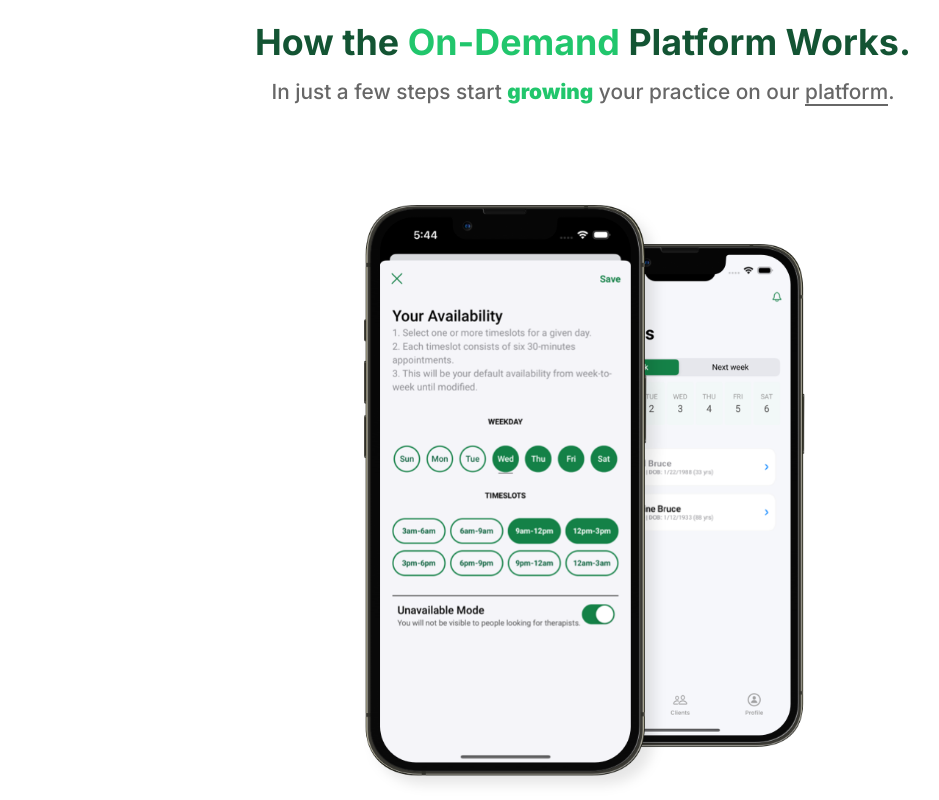
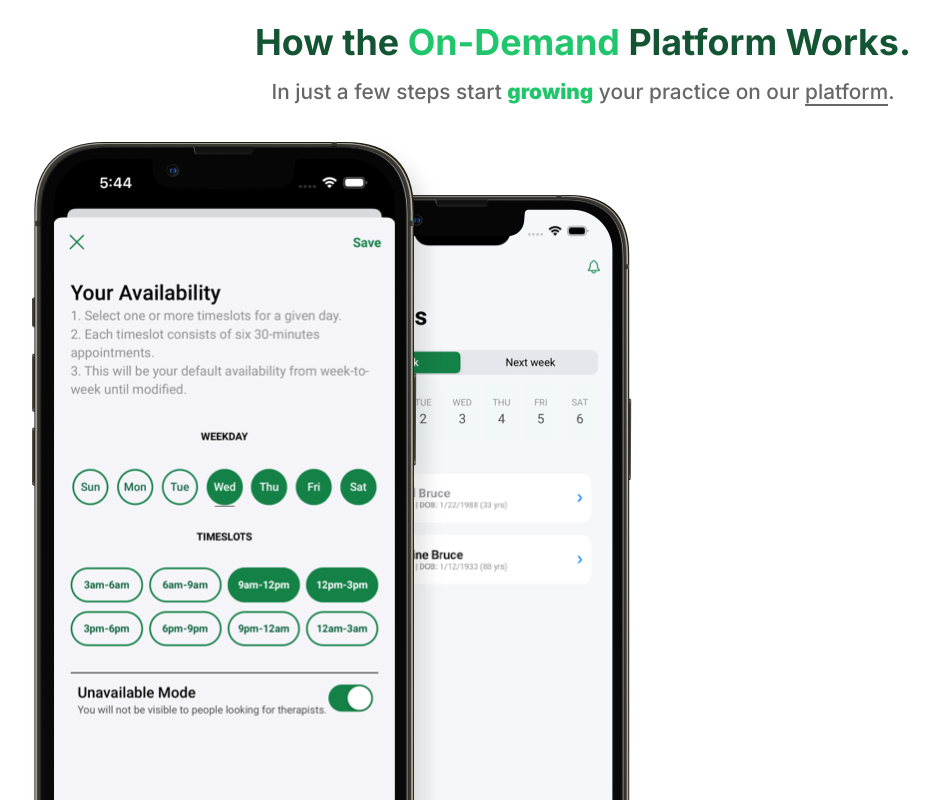
Before and after one commit to ZenSpaceApp/zenspace-website, a Next.js app: page /therapists in a window 1280 px wide. Shown: the part 3420-4220 px from the top of the page, without its empty margins (51-990 px from the left). Built offline with nearby package versions, Linux system fonts and the light colour scheme.

Commit message:
Changed heading and subheading for ZenNotes section

```diff
--- a/app/therapists/page.tsx
+++ b/app/therapists/page.tsx
@@ -118,10 +118,9 @@ const AIEfficiency = () => {
   return (
     <div className='section bg-half-170' id="ai-efficiency">
       <div className='container '>
-        <h2 className='u-textcenter bold-accent'>AI-Powered Efficiency.</h2>
+        <h2 className='u-textcenter bold-accent'>Agentic Clinical Intelligence (ACI).</h2>
         <div className='subhead u-textcenter'>
-          Our advanced AI features, powered by ChatGPT, streamline your workflow
-          by generating and summarizing therapy notes.
+          Stop reliving your sessions. ZenNotes ACI automates the 40% of your day lost to paperwork, turning clinical conversations into high-fidelity documentation the moment the door closes.
         </div>
 
         <ZenNotes />
@@ -638,7 +637,7 @@ const Stats = () => {
 
 const PracticeNow = () => {
   return <>
-    <section id="sign-up" className="bg-half-260">
+    <section id="therapist-sign-up" className="bg-half-260">
       <div className="container profile-submit pb-5" style={{border: 'none'}}>
         <div style={{ marginLeft: '10px'}}>
           {/* <img src="/images/stetho.svg" width="30px" /> */}
@@ -659,16 +658,6 @@ const PracticeNow = () => {
             <Image
               alt="Clients using ZenSpaceApp to find therapists on-dmand"
               src={SetAvailabilityImg}
-              style={{
-                maxWidth: "40%",
-                height: "auto",
-                margin: "auto",
-                justifyContent: "center",
-                display: "flex",
-                marginTop: "4rem",
-                marginBottom: "4rem"
-
-              }}
             />
           </div>
 
```
